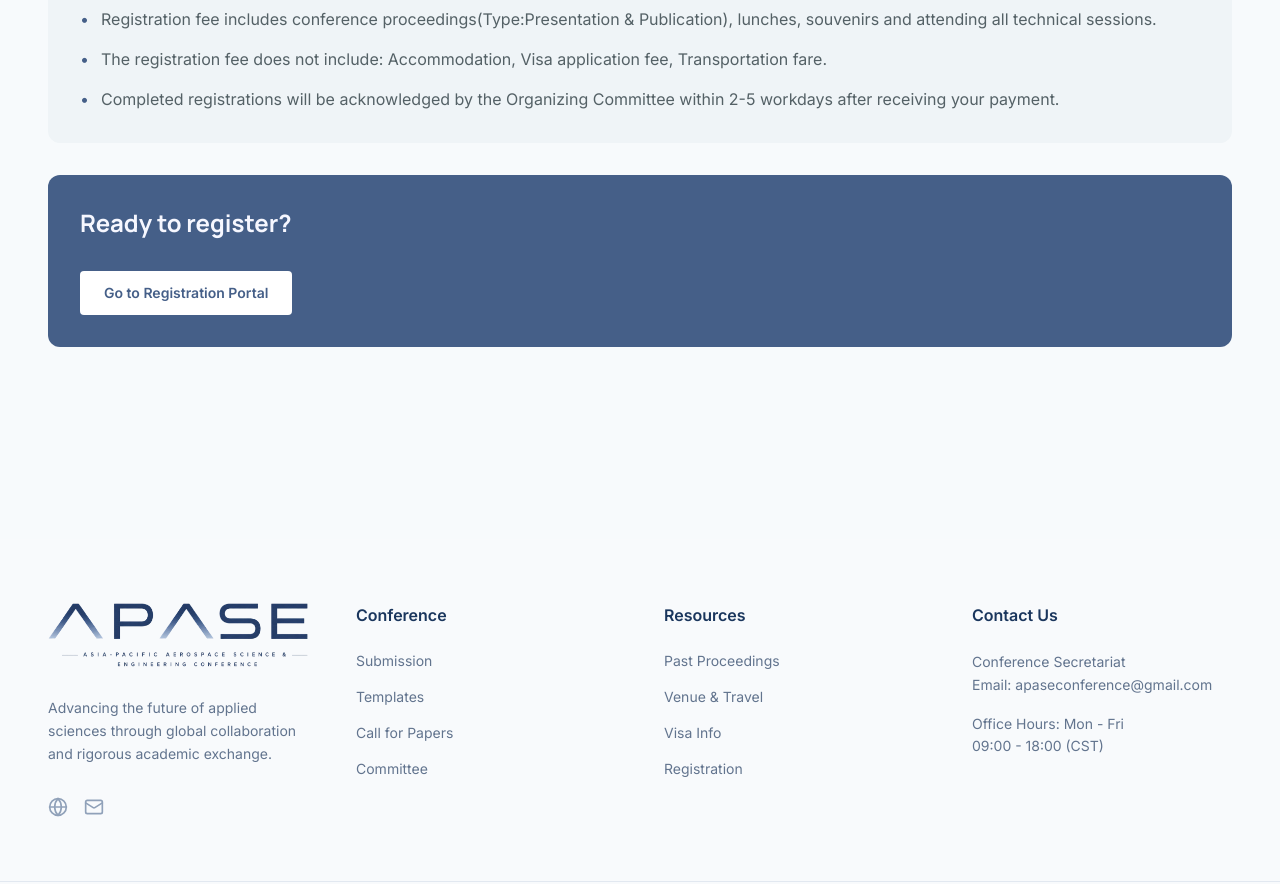
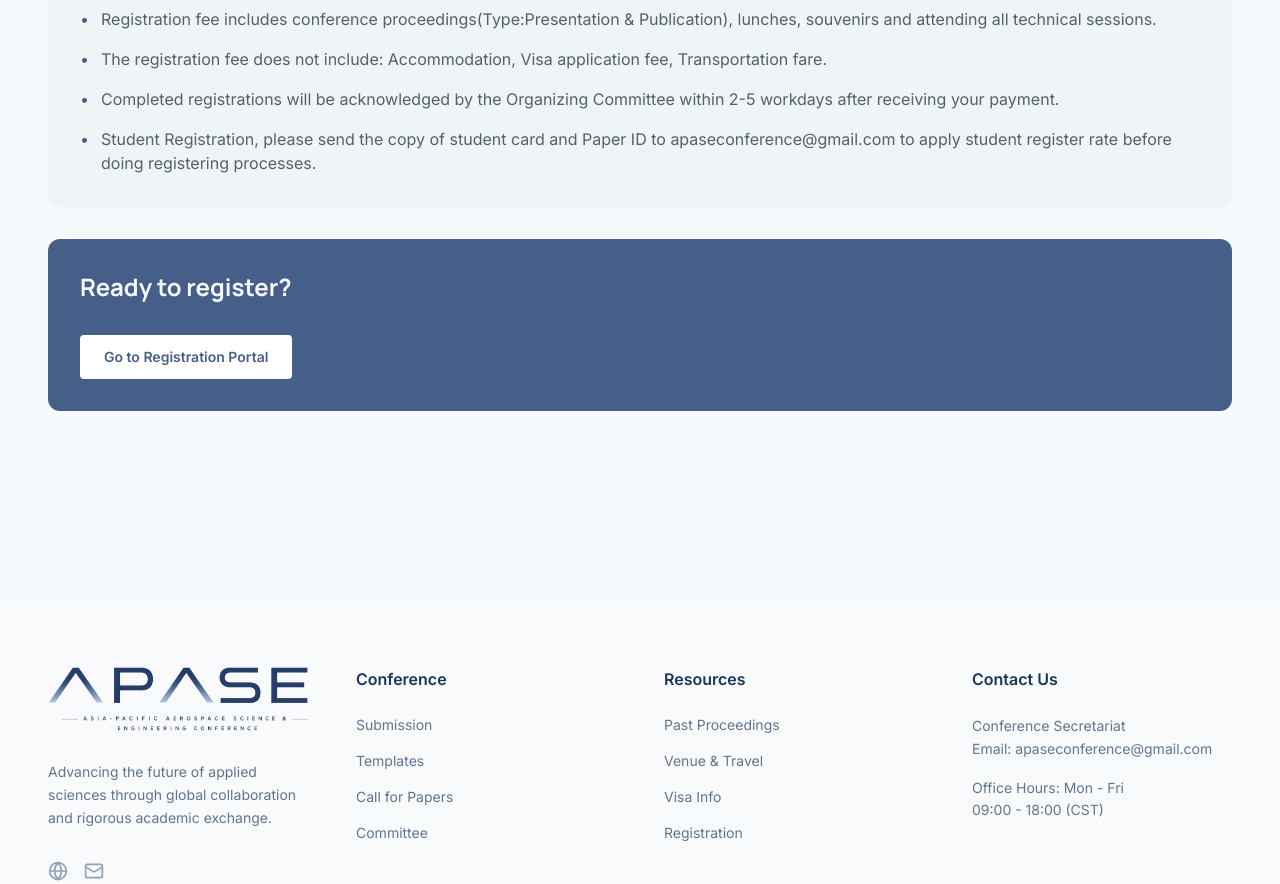
Before and after one commit to ascomlab/apase-web, a Next.js app: page /registration in a window 1280 px wide. Shown: the part 1640-2524 px from the top of the page. Built offline with nearby package versions, Linux system fonts and the light colour scheme.

Commit message:
Update page.tsx

```diff
--- a/app/registration/page.tsx
+++ b/app/registration/page.tsx
@@ -45,6 +45,7 @@ const registrationNotes = [
   "Registration fee includes conference proceedings(Type:Presentation & Publication), lunches, souvenirs and attending all technical sessions.",
   "The registration fee does not include: Accommodation, Visa application fee, Transportation fare.",
   "Completed registrations will be acknowledged by the Organizing Committee within 2-5 workdays after receiving your payment.",
+  "Student Registration, please send the copy of student card and Paper ID to apaseconference@gmail.com to apply student register rate before doing registering processes.",
 
 
 ];
```
